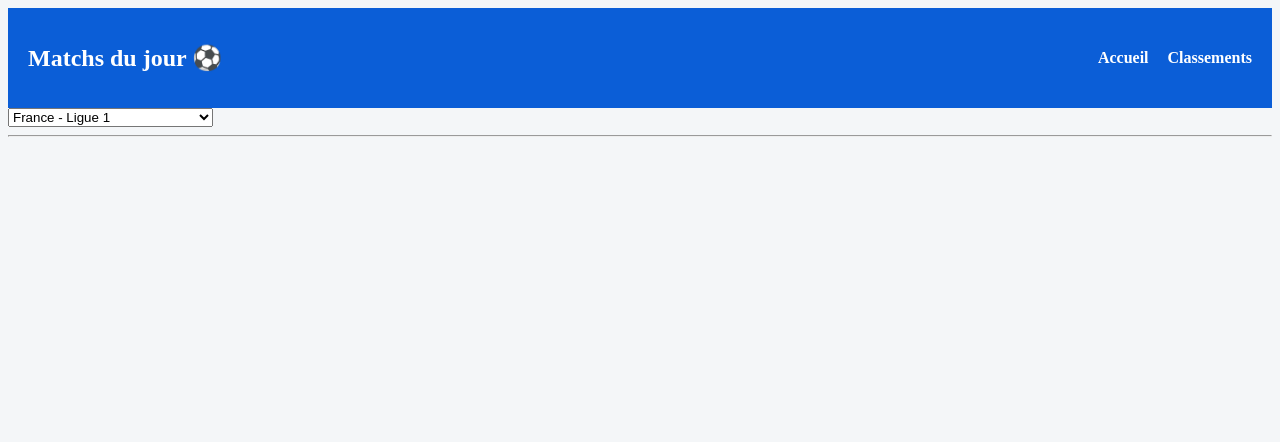
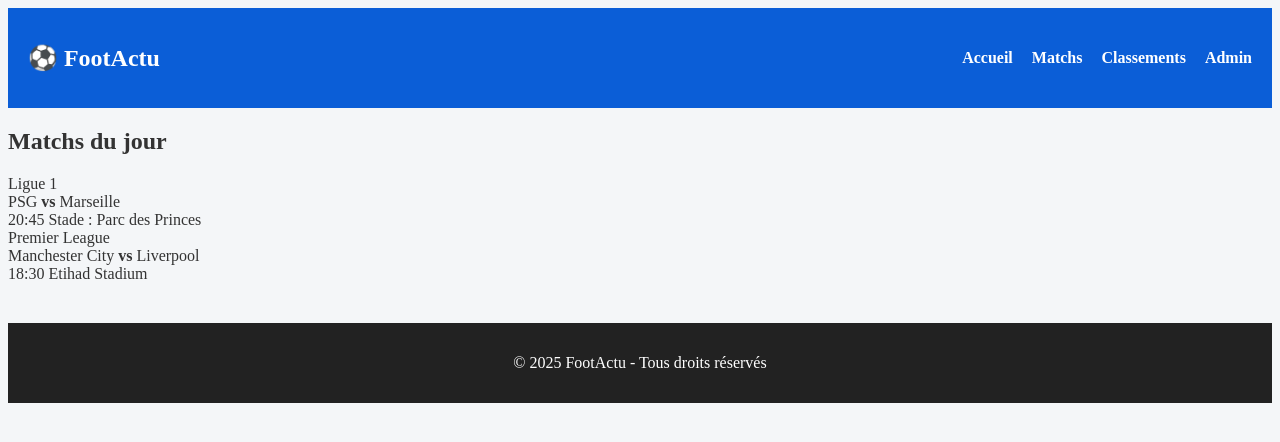
Before and after one commit to wisschacha/actufoot, a plain HTML site: page matchs.html in a window 1280 px wide. Drawn offline with Linux system fonts and the light colour scheme.

Commit message:
Update matchs.html

```diff
--- a/matchs.html
+++ b/matchs.html
@@ -1,47 +1,58 @@
 <!DOCTYPE html>
 <html lang="fr">
 <head>
-<meta charset="UTF-8">
-<title>Matchs du jour</title>
-<link rel="stylesheet" href="style.css">
+  <meta charset="UTF-8" />
+  <meta name="viewport" content="width=device-width, initial-scale=1.0" />
+  <title>FootActu - Matchs du jour</title>
+  <link rel="stylesheet" href="style.css" />
 </head>
 <body>
 
   <header>
-<h1>Matchs du jour ⚽</h1>
+    <h1>⚽ FootActu</h1>
     <nav>
       <a href="index.html">Accueil</a>
+      <a href="matchs.html" class="active">Matchs</a>
       <a href="classement.html">Classements</a>
+      <a href="admin.html">Admin</a>
     </nav>
   </header>
 
-<main>
-<div id="matches" class="news-grid"></div>
+  <main class="matchs">
+    <h2>Matchs du jour</h2>
+
+    <div class="match-card">
+      <span class="league">Ligue 1</span>
+      <div class="teams">
+        <span>PSG</span>
+        <strong>vs</strong>
+        <span>Marseille</span>
+      </div>
+      <div class="info">
+        <span>20:45</span>
+        <span>Stade : Parc des Princes</span>
+      </div>
+    </div>
+
+    <div class="match-card">
+      <span class="league">Premier League</span>
+      <div class="teams">
+        <span>Manchester City</span>
+        <strong>vs</strong>
+        <span>Liverpool</span>
+      </div>
+      <div class="info">
+        <span>18:30</span>
+        <span>Etihad Stadium</span>
+      </div>
+    </div>
+
   </main>
+
+  <footer>
+    <p>© 2025 FootActu - Tous droits réservés</p>
+  </footer>
 
   <script src="script.js"></script>
 </body>
 </html>
-
-<select id="competitionSelect">
-<optgroup label="Championnat">
-<option value="61">France - Ligue 1</option>
-<option value="135">Italie - Serie A</option>
-<option value="140">Espagne - La Liga</option>
-<option value="78">Allemagne - Bundesliga</option>
-<option value="39">Angleterre - Premier League</option>
-</optgroup>
-
-<optgroup label="Compétitions européennes">
-<option value="2">Ligue des Champions</option>
-<option value="3">Ligue Europa</option>
-</optgroup>
-
-<optgroup label="Compétitions internationales">
-<option value="1">Coupe du Monde</option>
-<option value="4">Euro</option>
-<option value="6">Coupe d’Afrique (CAN)</option>
-</optgroup>
-</select>
-
-<hr>
```
Lines whose indentation alone changed are shown as unchanged.
